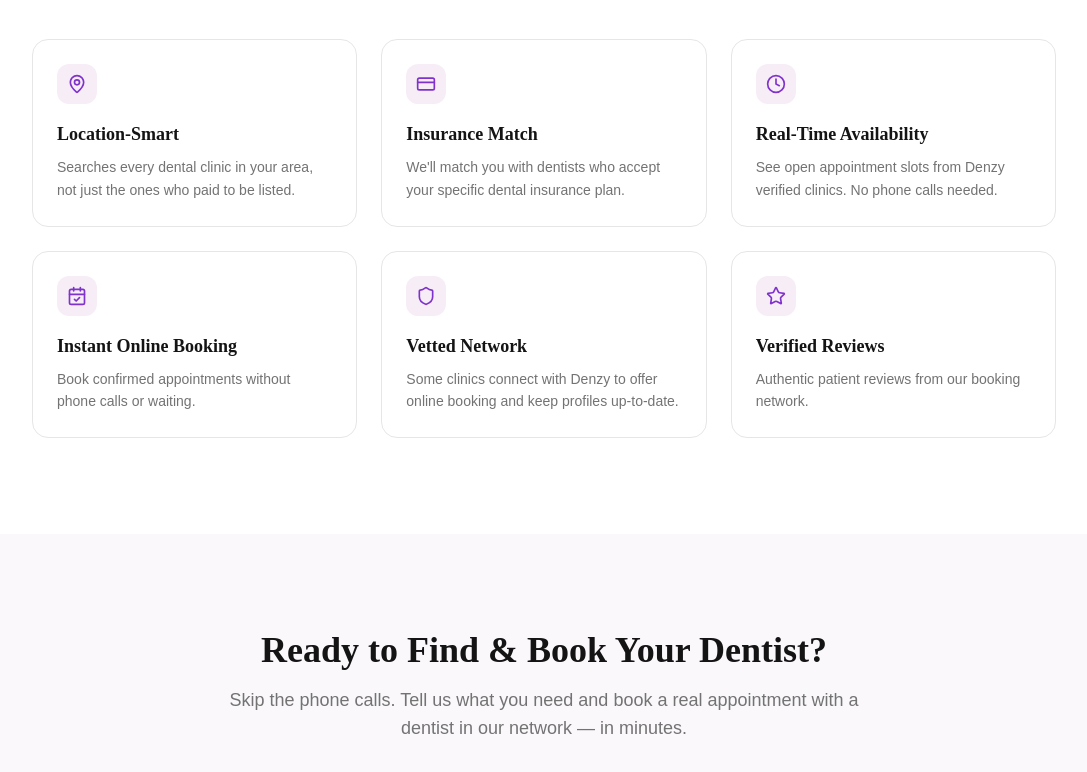
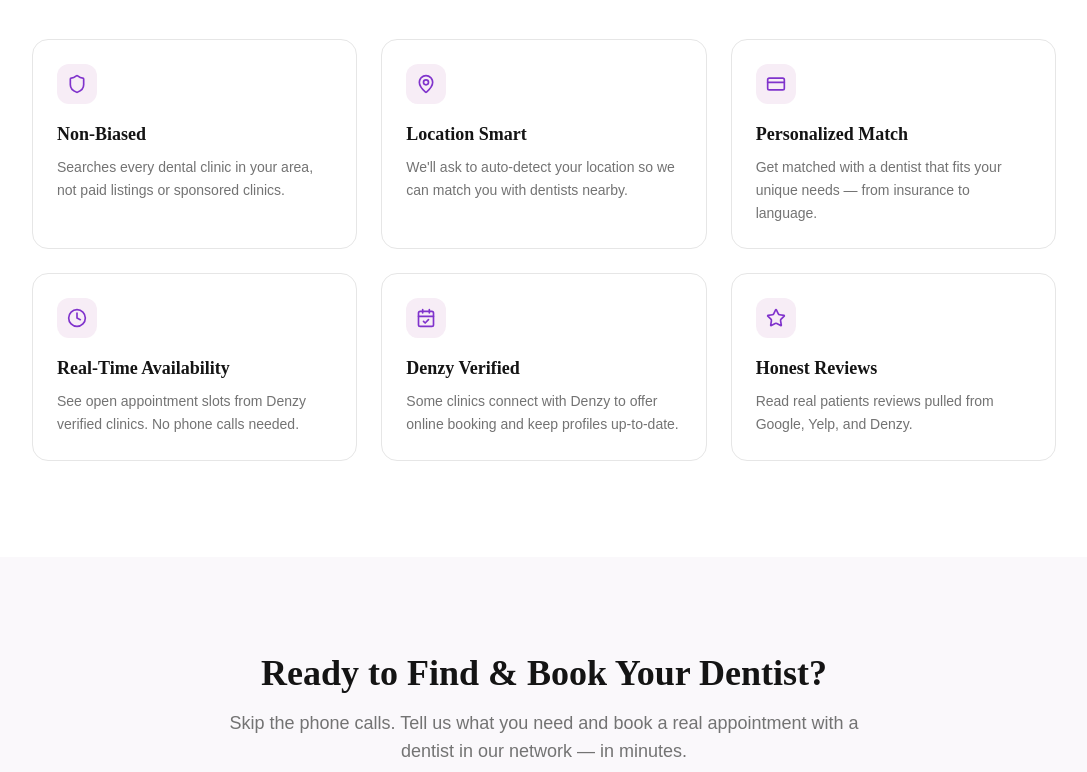
Before and after one commit to loveable-denzy/homepage-view, a React (Vite) app: page / in a window 1280 px wide. Shown: the part 1700-2472 px from the top of the page, without its empty margins (96-1183 px from the left). Built offline with nearby package versions, Linux system fonts and the light colour scheme; the HTML template or start-up script is replaced by a standard one.

Commit message:
Changes
Co-authored-by: loveable-denzy <274859261+loveable-denzy@users.noreply.github.com>

```diff
--- a/src/components/FeaturesSection.tsx
+++ b/src/components/FeaturesSection.tsx
@@ -1,12 +1,12 @@
 import { Shield, Clock, MapPin, Star, CreditCard, CalendarCheck } from "lucide-react";
 
 const features = [
-  { icon: MapPin, title: "Location-Smart", desc: "Searches every dental clinic in your area, not just the ones who paid to be listed." },
-  { icon: CreditCard, title: "Insurance Match", desc: "We'll match you with dentists who accept your specific dental insurance plan." },
+  { icon: Shield, title: "Non-Biased", desc: "Searches every dental clinic in your area, not paid listings or sponsored clinics." },
+  { icon: MapPin, title: "Location Smart", desc: "We'll ask to auto-detect your location so we can match you with dentists nearby." },
+  { icon: CreditCard, title: "Personalized Match", desc: "Get matched with a dentist that fits your unique needs — from insurance to language." },
   { icon: Clock, title: "Real-Time Availability", desc: "See open appointment slots from Denzy verified clinics. No phone calls needed." },
-  { icon: CalendarCheck, title: "Instant Online Booking", desc: "Book confirmed appointments without phone calls or waiting." },
-  { icon: Shield, title: "Vetted Network", desc: "Some clinics connect with Denzy to offer online booking and keep profiles up-to-date." },
-  { icon: Star, title: "Verified Reviews", desc: "Authentic patient reviews from our booking network." },
+  { icon: CalendarCheck, title: "Denzy Verified", desc: "Some clinics connect with Denzy to offer online booking and keep profiles up-to-date." },
+  { icon: Star, title: "Honest Reviews", desc: "Read real patients reviews pulled from Google, Yelp, and Denzy." },
 ];
 
 const FeaturesSection = () => {
```
